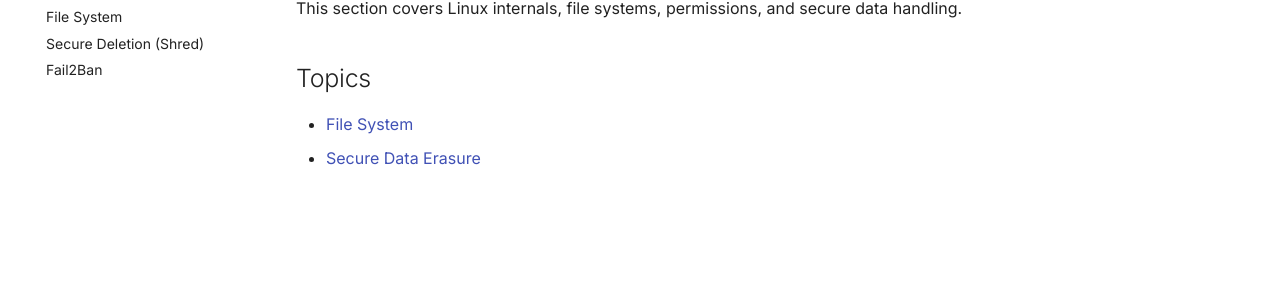
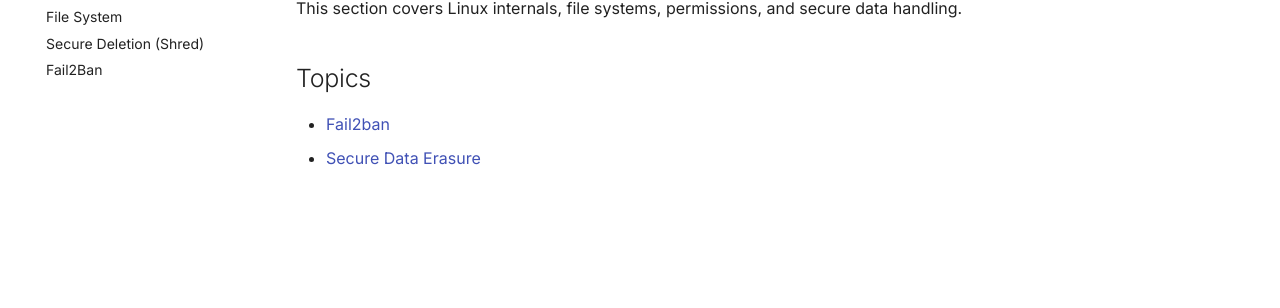
Before and after one commit to javvadigithub/jskb, an MkDocs documentation site: the page built from docs/linux/index.md, in a window 1280 px wide. Shown: the part 232-540 px from the top of the page. Built offline with MkDocs 1.6.1 and Material for MkDocs 9.7.7, drawn with Linux system fonts in a browser that asks for light colours.

Commit message:
Updated index

```diff
--- a/docs/linux/index.md
+++ b/docs/linux/index.md
@@ -4,5 +4,5 @@ This section covers Linux internals, file systems, permissions, and secure data
 
 ## Topics
 
-- [File System](linux/chmod.md)
+- [Fail2ban](linux/fail2ban.md)
 - [Secure Data Erasure](secure-data-erasure/shred.md)
```
